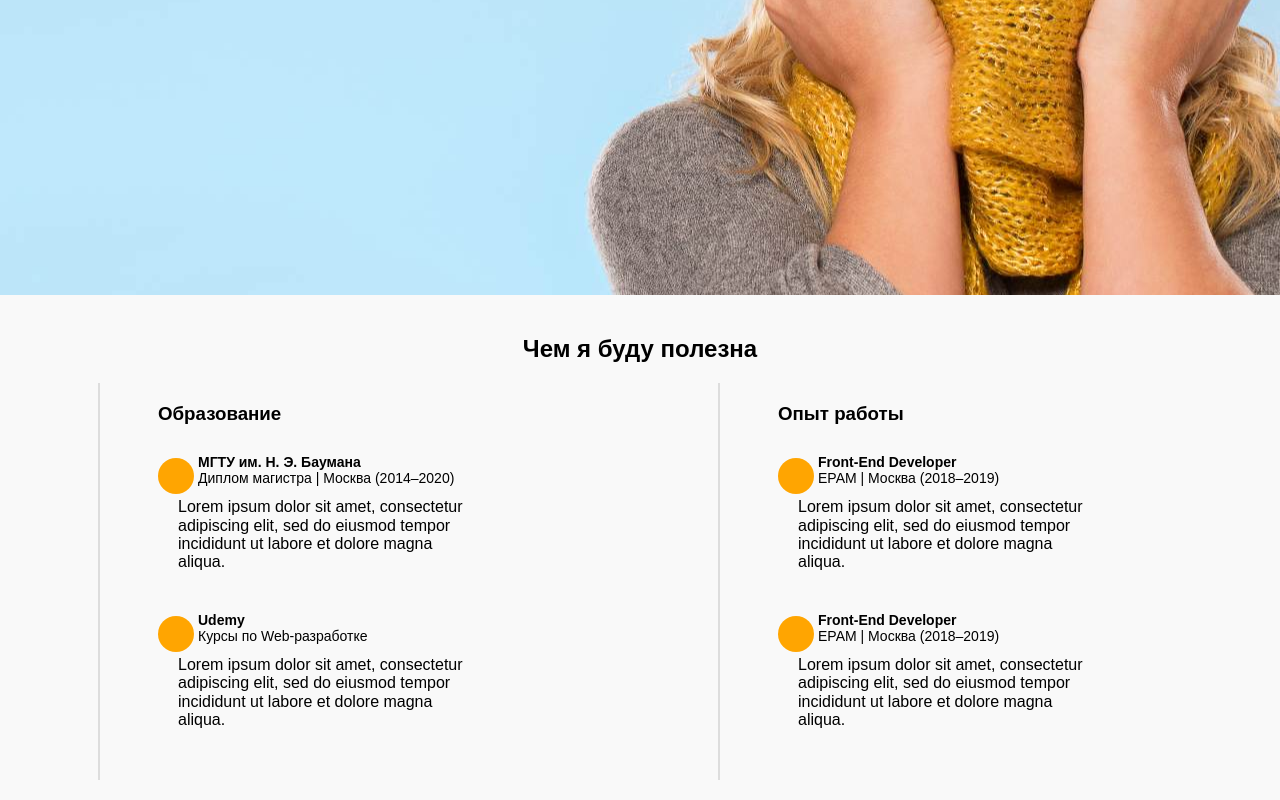
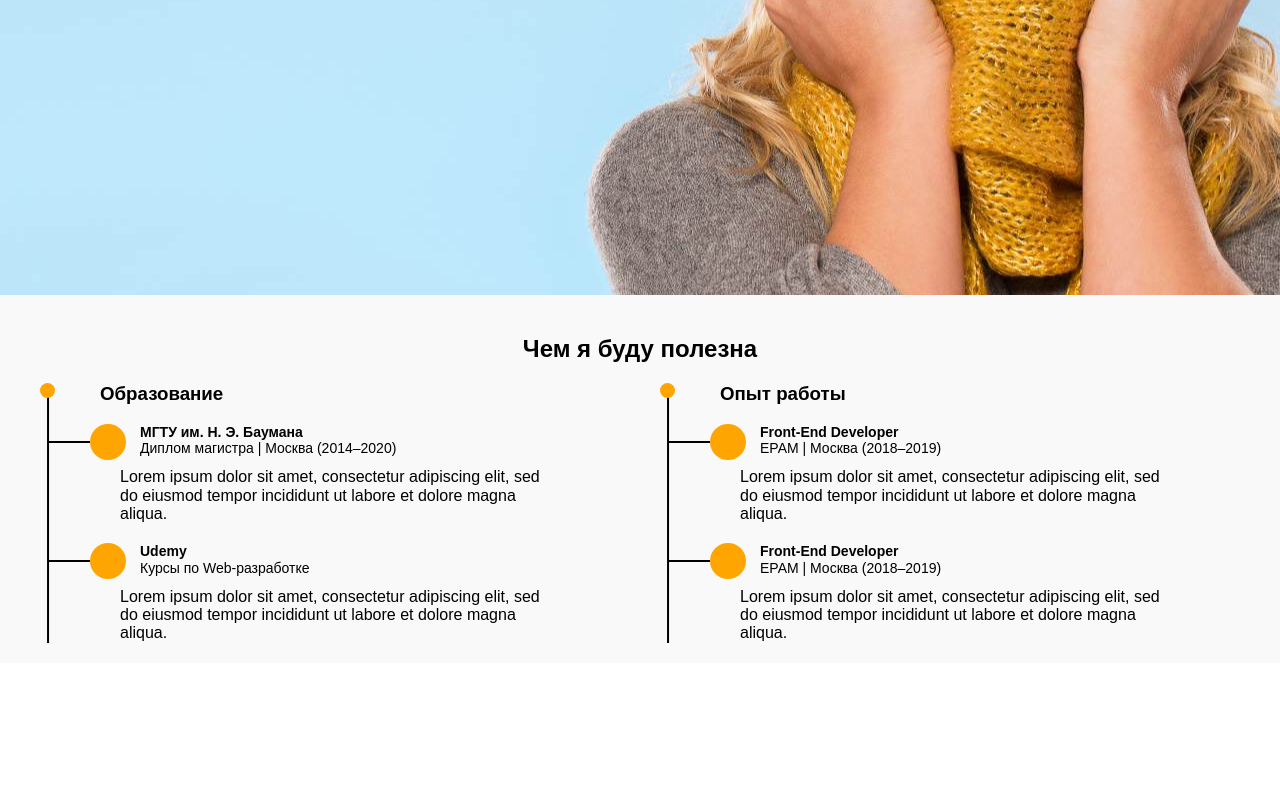
Before and after one commit to pasosh12/test_task, a website: page index.html in a window 1280 px wide. Shown: the part 545-1345 px from the top of the page. After the commit the page ends 1208 px from the top, so only its background shows below. Drawn offline with nearby package versions, Linux system fonts and the light colour scheme; files that its build step writes are made by us from their sources.

Commit message:
section useful finished

```diff
--- a/css/useful_styles.scss
+++ b/css/useful_styles.scss
@@ -1,84 +1,93 @@
 $primary-color: #ffa501;
+
 .useful-section {
   padding: 20px;
   background-color: #f9f9f9;
-  //display: flex;
-  //flex-direction: row;
-  //display: block;
 
-  h2{
+  h2 {
     margin: 20px auto;
     text-align: center;
   }
+
   .flex-row {
     display: flex;
     flex-direction: row;
+    justify-content: center;
   }
 
   .container {
-    display: flex;
-    flex-direction: column;
-    align-items: center;
+    width: 50%;
   }
 
   .timeline {
     position: relative;
-    padding: 20px 0;
-    width: 80%;
+    width: 100%;
 
-    &::after {
+    &::before {
       content: '';
       position: absolute;
-      //left: 50%;
-      top: 0;
+      left: 6.5px;
+      top: 7.5px;
       bottom: 0;
       width: 2px;
-      background-color: #ddd;
-      //transform: translateX(-50%);
+      background-color: black;
+      transform: translateX(2%);
     }
 
-    h3{
-      margin-left:60px;
+    .after-circle {
+      width: 15px;
+      height: 15px;
+      background-color: $primary-color;
+      border-radius: 50%;
+      position: absolute;
+      left: 0;
+      top: 0;
+      z-index: 1000;
     }
+
+    h3 {
+      margin: 0 60px 20px;
+    }
+
     .timeline-item {
       display: flex;
-      //justify-content: flex-start;
-      align-items: center;
-      margin: 20px 0;
-      min-width: 418px;
+      align-items: flex-start;
+      margin-top: 20px;
       position: relative;
 
       .circle {
         width: 36px;
         height: 36px;
         background-color: $primary-color;
-        //border: 3px solid $primary-color;
         border-radius: 50%;
         position: absolute;
-        //left: 25%;
-        //margin-left: 60px;
-        top:10%;
-        transform: translateX(60px);
+        left: 50px;
+        z-index: 10;
+        overflow: visible;
+
+        &::before {
+          content: '';
+          position: absolute;
+          width: 42px;
+          height: 2px;
+          background-color: black;
+          top: 50%;
+          left: -42px;
+          transform: translateY(-50%);
+          z-index: 5;
+        }
       }
 
       .content {
-        padding: 10px 20px;
-        //background-color: #fff;
-        //border-radius: 5px;
-        //box-shadow: 0 2px 4px rgba(0, 0, 0, 0.1);
+        padding: 0 20px;
         margin-left: 60px;
-        width: 70%;
-        .title{
+        width: calc(100% - 120px);
+        .title {
           padding-left: 20px;
           padding-bottom: 12px;
           font-size: 14px;
         }
       }
-
-      //&:nth-child(odd) .content {
-      //  margin-left: 0;
-      //  margin-right: 60px;
-      //}
     }
   }
 }
--- a/index.html
+++ b/index.html
@@ -25,11 +25,9 @@
         <aside class="vertical-text">
             <p>Социальные сети</p>
             <div class="line-wrapper">
-
                 <hr class="long-line">
             </div>
             <div class="vertical-social">
-
                 <a href="https://github.com" class="vertical__social-link">
                     <img src="images/social_assets/Github.svg" alt="github" class="social__github"/>
                 </a>
@@ -52,7 +50,6 @@
                 <button class="btn btn--portfolio">Портфолио</button>
                 <button class="btn btn--about">Про меня</button>
             </section>
-
         </div>
     </main>
 </div>
@@ -63,6 +60,7 @@
     <div class="flex-row">
         <div class="container">
             <div class="timeline">
+                <span class="after-circle"></span>
                 <h3>Образование</h3>
                 <div class="timeline-item">
                     <div class="circle"></div>
@@ -90,6 +88,7 @@
         </div>
         <div class="container">
             <div class="timeline">
+                <span class="after-circle"></span>
                 <h3>Опыт работы</h3>
                 <div class="timeline-item">
                     <div class="circle"></div>
@@ -118,7 +117,6 @@
     </div>
 </section>
 
-
 <nav class="sidebar">
     <button class="sidebar__close">&times;</button>
     <ul class="sidebar__list">
```
